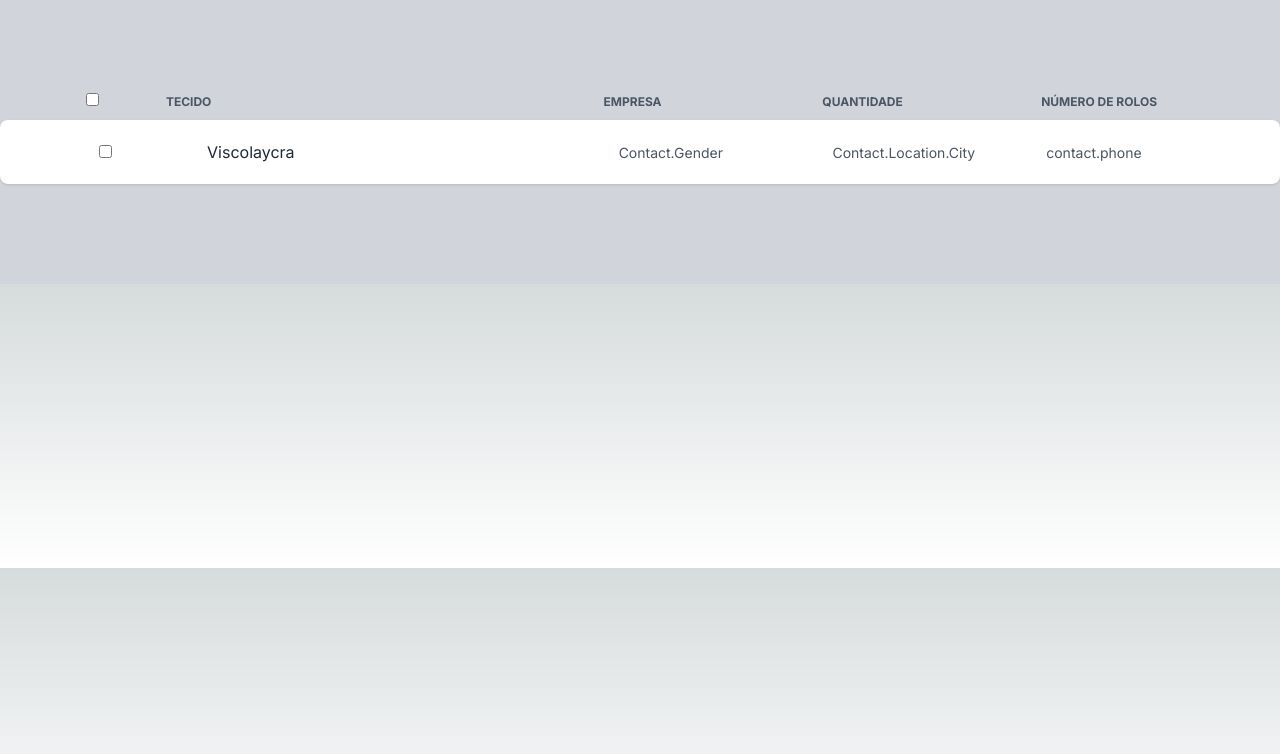
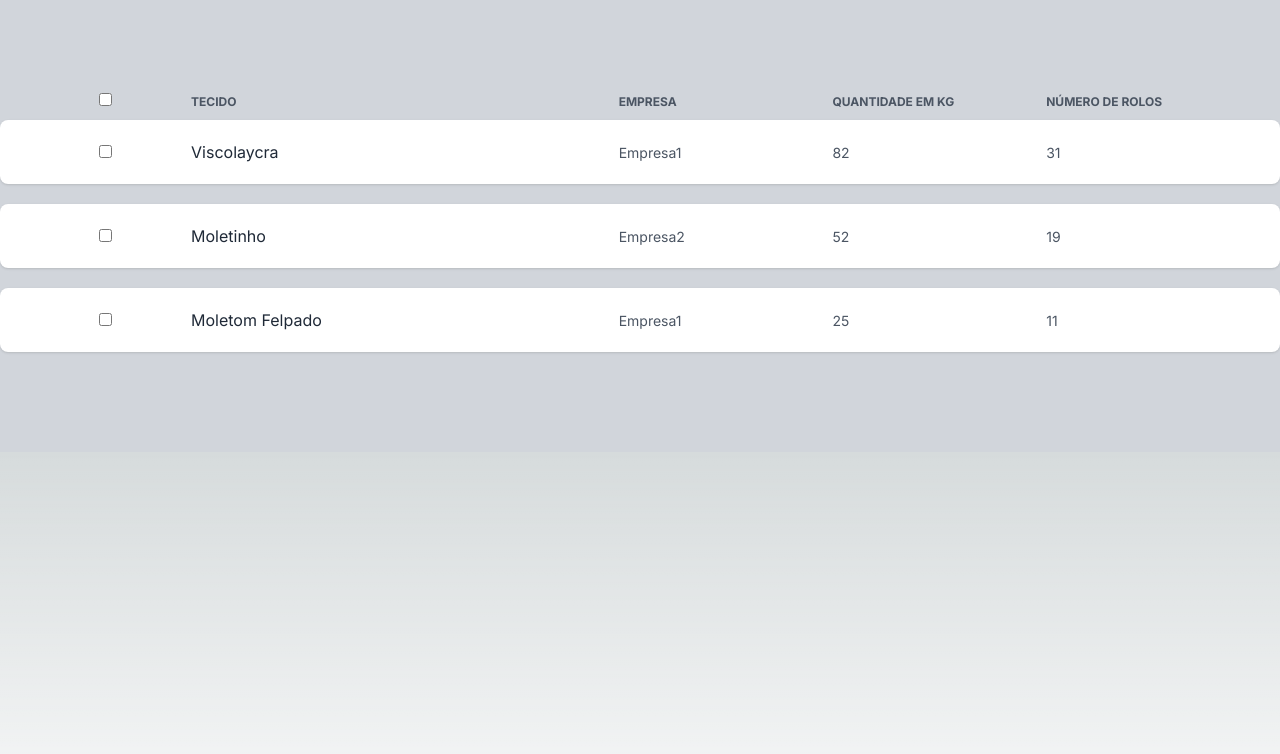
Before and after one commit to LucianoSchwalm/flater-controle-estoque, a Next.js app: page /tecidos in a window 1280 px wide. Shown: the top 754 px of the page. Built offline with nearby package versions, Linux system fonts and the light colour scheme.

Commit message:
page of list done

```diff
--- a/src/app/tecidos/page.tsx
+++ b/src/app/tecidos/page.tsx
@@ -8,7 +8,7 @@ export default function Tecidos() {
          <div className="container mx-auto">
             <div className="py-20">
                <div className="flex items-center px-5 py-2">
-                  <span className="w-1/6 text-center">
+                  <span className="w-1/5 text-center">
                      <input type="checkbox" onChange={toggleSelect} />
                   </span>
                   <span className="w-1/2">
@@ -23,7 +23,7 @@ export default function Tecidos() {
                   </span>
                   <span className="w-1/4">
                      <span className="text-xs uppercase text-gray-600 font-bold">
-                        Quantidade
+                        Quantidade em KG
                      </span>
                   </span>
                   <span className="w-1/4">
@@ -41,26 +41,72 @@ export default function Tecidos() {
                      <input type="checkbox" v-model="contact.selected" />
                   </div>
                   <div className="w-1/2">
-                     <div className="ml-4">
                      <span className="capitalize text-gray-800">
                         Viscolaycra
                      </span>
                   </div>
-                  </div>
                   <div className="w-1/4">
                      <span className="capitalize text-gray-600 text-sm">
-                        contact.gender
+                        Empresa1
                      </span>
                   </div>
                   <div className="w-1/4">
                      <span className="capitalize text-gray-600 text-sm">
-                        contact.location.city
+                        82
                      </span>
                   </div>
                   <div className="w-1/4">
-                     <span className="text-gray-600 text-sm">
-                        contact.phone
+                     <span className="text-gray-600 text-sm">31</span>
+                  </div>
+               </div>
+               <div
+                  key="key"
+                  className="hover:bg-gray-200 cursor-pointer bg-white shadow flex p-5 items-center mb-5 rounded-lg"
+               >
+                  <div className="w-1/5 text-center">
+                     <input type="checkbox" v-model="contact.selected" />
+                  </div>
+                  <div className="w-1/2">
+                     <span className="capitalize text-gray-800">Moletinho</span>
+                  </div>
+                  <div className="w-1/4">
+                     <span className="capitalize text-gray-600 text-sm">
+                        Empresa2
                      </span>
+                  </div>
+                  <div className="w-1/4">
+                     <span className="capitalize text-gray-600 text-sm">
+                        52
+                     </span>
+                  </div>
+                  <div className="w-1/4">
+                     <span className="text-gray-600 text-sm">19</span>
+                  </div>
+               </div>
+               <div
+                  key="key"
+                  className="hover:bg-gray-200 cursor-pointer bg-white shadow flex p-5 items-center mb-5 rounded-lg"
+               >
+                  <div className="w-1/5 text-center">
+                     <input type="checkbox" v-model="contact.selected" />
+                  </div>
+                  <div className="w-1/2">
+                     <span className="capitalize text-gray-800">
+                        Moletom Felpado
+                     </span>
+                  </div>
+                  <div className="w-1/4">
+                     <span className="capitalize text-gray-600 text-sm">
+                        Empresa1
+                     </span>
+                  </div>
+                  <div className="w-1/4">
+                     <span className="capitalize text-gray-600 text-sm">
+                        25
+                     </span>
+                  </div>
+                  <div className="w-1/4">
+                     <span className="text-gray-600 text-sm">11</span>
                   </div>
                </div>
             </div>
```
Lines whose indentation alone changed are shown as unchanged.
